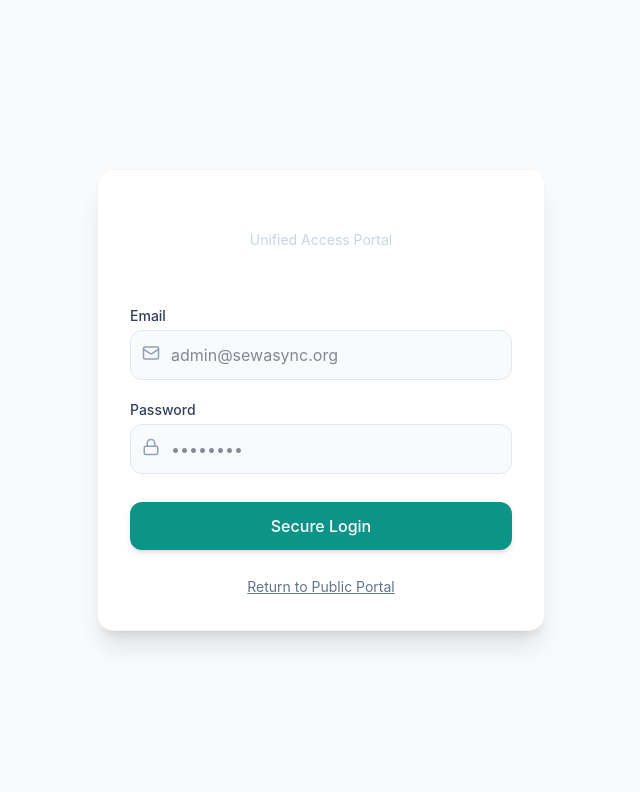
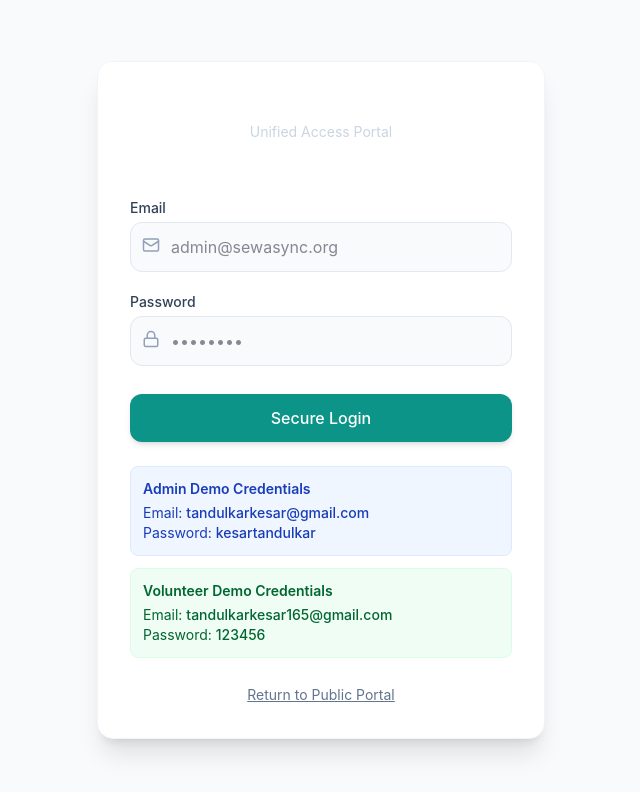
Before and after one commit to Kesarrt/SewaSync, a React (Vite) app: page /login in a window 1280 px wide. Shown: the top 792 px of the page, without its empty margins (319-959 px from the left). Built offline with nearby package versions, Linux system fonts and the light colour scheme; no server answers.

Commit message:
added demo credential box

```diff
--- a/src/pages/Login.jsx
+++ b/src/pages/Login.jsx
@@ -107,6 +107,20 @@ export default function Login() {
             </button>
           </form>
 
+          {/* Demo Credentials Box */}
+          <div className="mt-6 space-y-3">
+            <div className="bg-blue-50 border border-blue-100 rounded-lg p-3 text-sm text-blue-800">
+              <p className="font-semibold mb-1">Admin Demo Credentials</p>
+              <p>Email: <span className="font-medium">tandulkarkesar@gmail.com</span></p>
+              <p>Password: <span className="font-medium">kesartandulkar</span></p>
+            </div>
+            <div className="bg-green-50 border border-green-100 rounded-lg p-3 text-sm text-green-800">
+              <p className="font-semibold mb-1">Volunteer Demo Credentials</p>
+              <p>Email: <span className="font-medium">tandulkarkesar165@gmail.com</span></p>
+              <p>Password: <span className="font-medium">123456</span></p>
+            </div>
+          </div>
+
           <div className="mt-6 text-center">
             <button
               onClick={() => navigate('/public')}
```
Also changed, not shown: src/pages/PublicPortal.jsx (+4 -4 lines).
